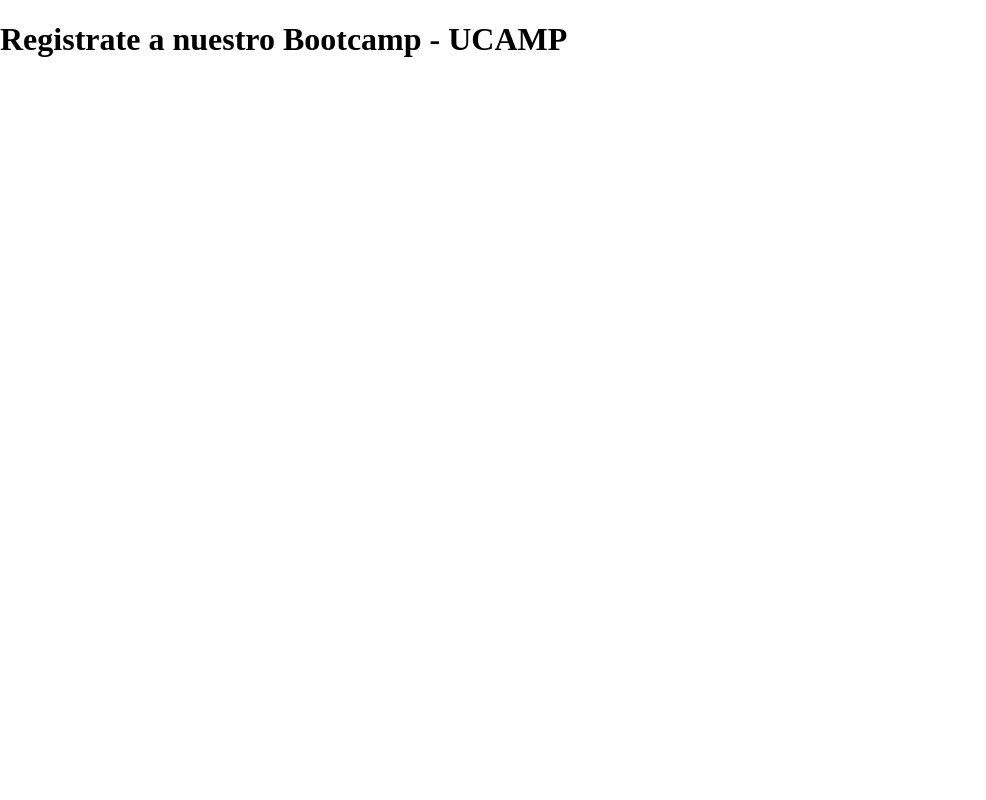
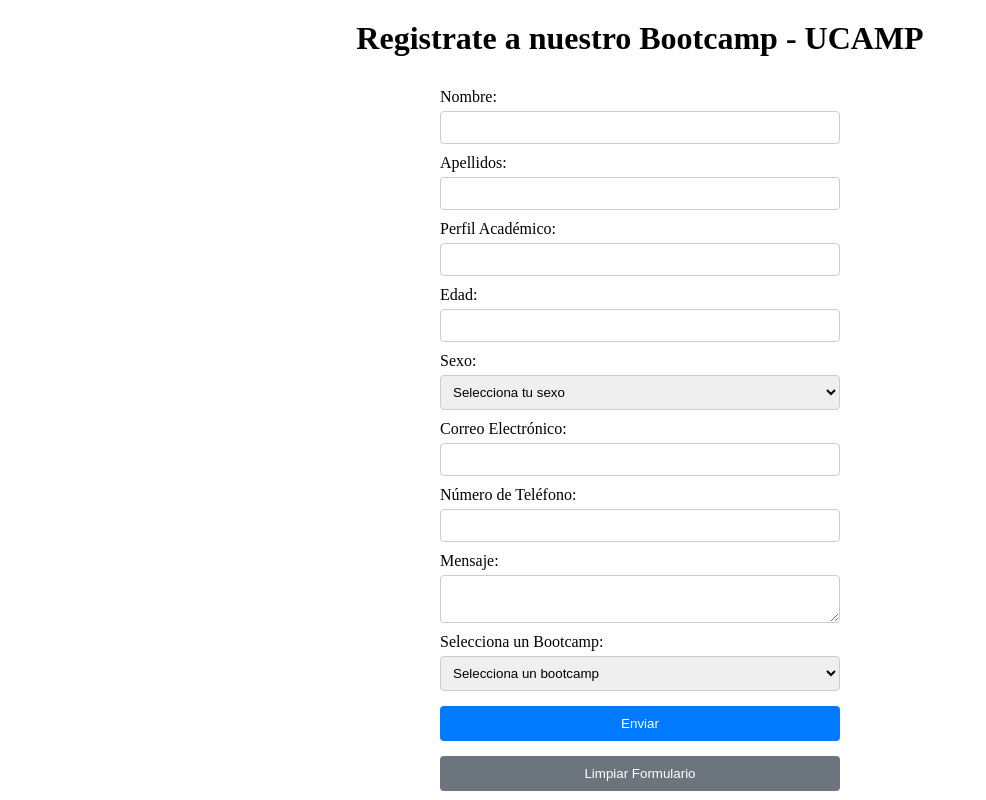
Before and after one commit to kalg12/formulario-ejercicio-c46, a plain HTML site: page index.html in a window 1280 px wide. Shown: the whole page, without its empty margins (0-986 px from the left). Drawn offline with Linux system fonts and the light colour scheme.

Commit message:
Proyecto terminado

```diff
--- a/css/main.css
+++ b/css/main.css
@@ -3,3 +3,46 @@
   padding: 0;
   margin: 0;
 }
+
+h1 {
+  text-align: center;
+  margin-top: 20px;
+}
+
+form {
+  display: flex;
+  flex-direction: column;
+  max-width: 400px;
+  margin: 0 auto;
+}
+
+label {
+  margin-top: 10px;
+}
+
+input,
+select,
+textarea {
+  padding: 8px;
+  margin-top: 5px;
+  border: 1px solid #ccc;
+  border-radius: 4px;
+}
+
+button {
+  margin-top: 15px;
+  padding: 10px;
+  border: none;
+  border-radius: 4px;
+  background-color: #007bff;
+  color: white;
+  cursor: pointer;
+}
+
+button[type="reset"] {
+  background-color: #6c757d;
+}
+
+button:hover {
+  background-color: #0056b3;
+}
--- a/index.html
+++ b/index.html
@@ -9,6 +9,48 @@
   <body>
     <h1>Registrate a nuestro Bootcamp - UCAMP</h1>
 
+    <form id="registrationForm">
+      <label for="firstName">Nombre:</label>
+      <input type="text" id="firstName" name="firstName" required />
+
+      <label for="lastName">Apellidos:</label>
+      <input type="text" id="lastName" name="lastName" required />
+
+      <label for="academicProfile">Perfil Académico:</label>
+      <input type="text" id="academicProfile" name="academicProfile" required />
+
+      <label for="age">Edad:</label>
+      <input type="number" id="age" name="age" required />
+
+      <label for="gender">Sexo:</label>
+      <select id="gender" name="gender" required>
+        <option value="">Selecciona tu sexo</option>
+        <option value="male">Masculino</option>
+        <option value="female">Femenino</option>
+        <option value="other">Otro</option>
+      </select>
+
+      <label for="email">Correo Electrónico:</label>
+      <input type="email" id="email" name="email" required />
+
+      <label for="phone">Número de Teléfono:</label>
+      <input type="tel" id="phone" name="phone" required />
+
+      <label for="message">Mensaje:</label>
+      <textarea id="message" name="message" required></textarea>
+
+      <label for="bootcamp">Selecciona un Bootcamp:</label>
+      <select id="bootcamp" name="bootcamp" required>
+        <option value="">Selecciona un bootcamp</option>
+        <option value="webDevelopment">Programación Web</option>
+        <option value="dataScience">Ciencia de Datos</option>
+        <option value="cyberSecurity">Ciberseguridad</option>
+      </select>
+
+      <button type="submit">Enviar</button>
+      <button type="reset">Limpiar Formulario</button>
+    </form>
+
     <!-- Script -->
     <script src="./js/main.js"></script>
   </body>
--- a/js/main.js
+++ b/js/main.js
@@ -1 +1,40 @@
-console.log("Ejercicio Práctico");
+document
+  .getElementById("registrationForm")
+  .addEventListener("submit", function (event) {
+    event.preventDefault(); // Evita el envío del formulario
+
+    // Captura los datos del formulario
+    const firstName = document.getElementById("firstName").value;
+    const lastName = document.getElementById("lastName").value;
+    const academicProfile = document.getElementById("academicProfile").value;
+    const age = document.getElementById("age").value;
+    const gender = document.getElementById("gender").value;
+    const email = document.getElementById("email").value;
+    const phone = document.getElementById("phone").value;
+    const message = document.getElementById("message").value;
+    const bootcamp = document.getElementById("bootcamp").value;
+
+    // Crea un mensaje de agradecimiento
+    const thankYouMessage = `Gracias por mostrar interés en nuestro bootcamp de ${bootcamp}. Aquí están tus datos:
+    Nombre: ${firstName} ${lastName}
+    Perfil Académico: ${academicProfile}
+    Edad: ${age}
+    Sexo: ${gender}
+    Correo Electrónico: ${email}
+    Número de Teléfono: ${phone}
+    Mensaje: ${message}`;
+
+    // Muestra el mensaje en el HTML
+    const resultDiv = document.createElement("div");
+    resultDiv.textContent = thankYouMessage;
+    document.body.appendChild(resultDiv);
+
+    /* da estilos al mensaje de agradecimiento  que no esté alargado*/
+    resultDiv.style.border = "1px solid #000";
+    resultDiv.style.padding = "10px";
+    resultDiv.style.marginTop = "20px";
+    resultDiv.style.width = "600px";
+    /* Quiero que los estilos estén centrados del agradecmient */
+    resultDiv.style.marginLeft = "auto";
+    resultDiv.style.marginRight = "auto";
+  });
```
